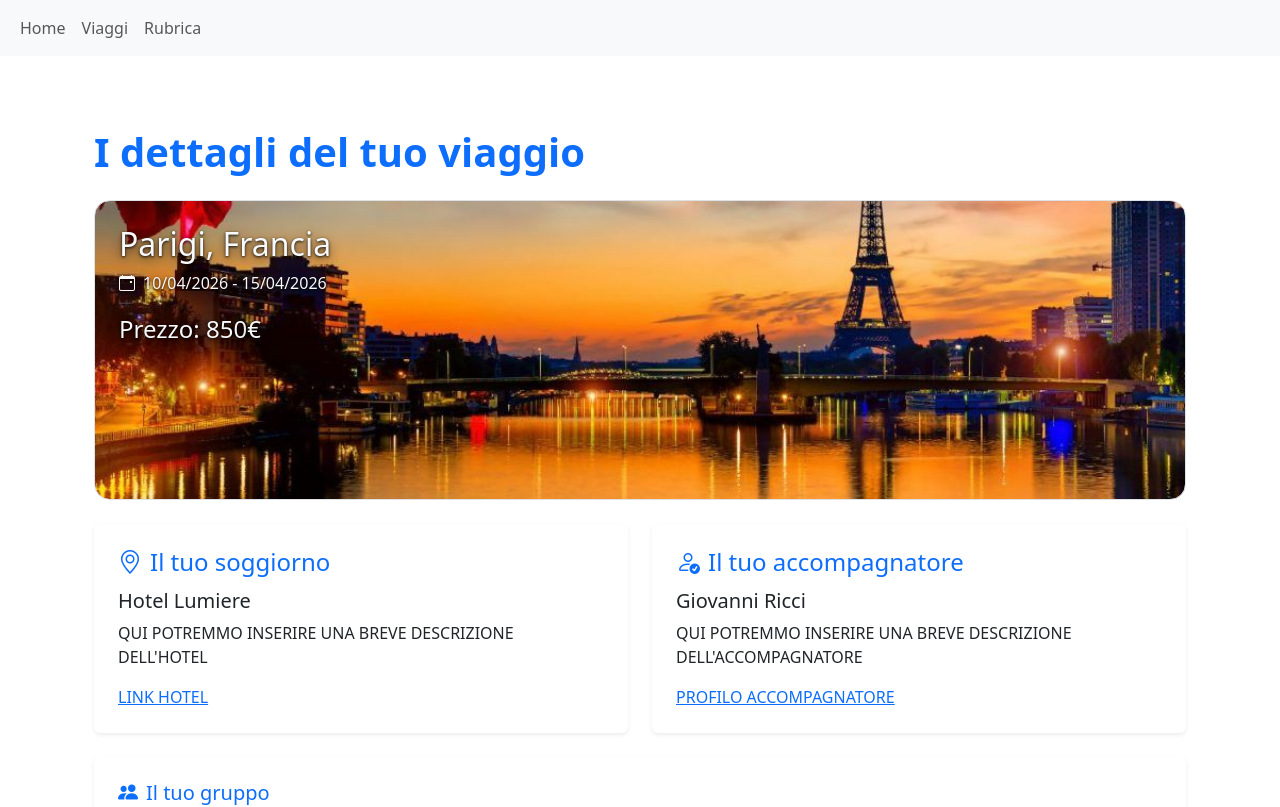
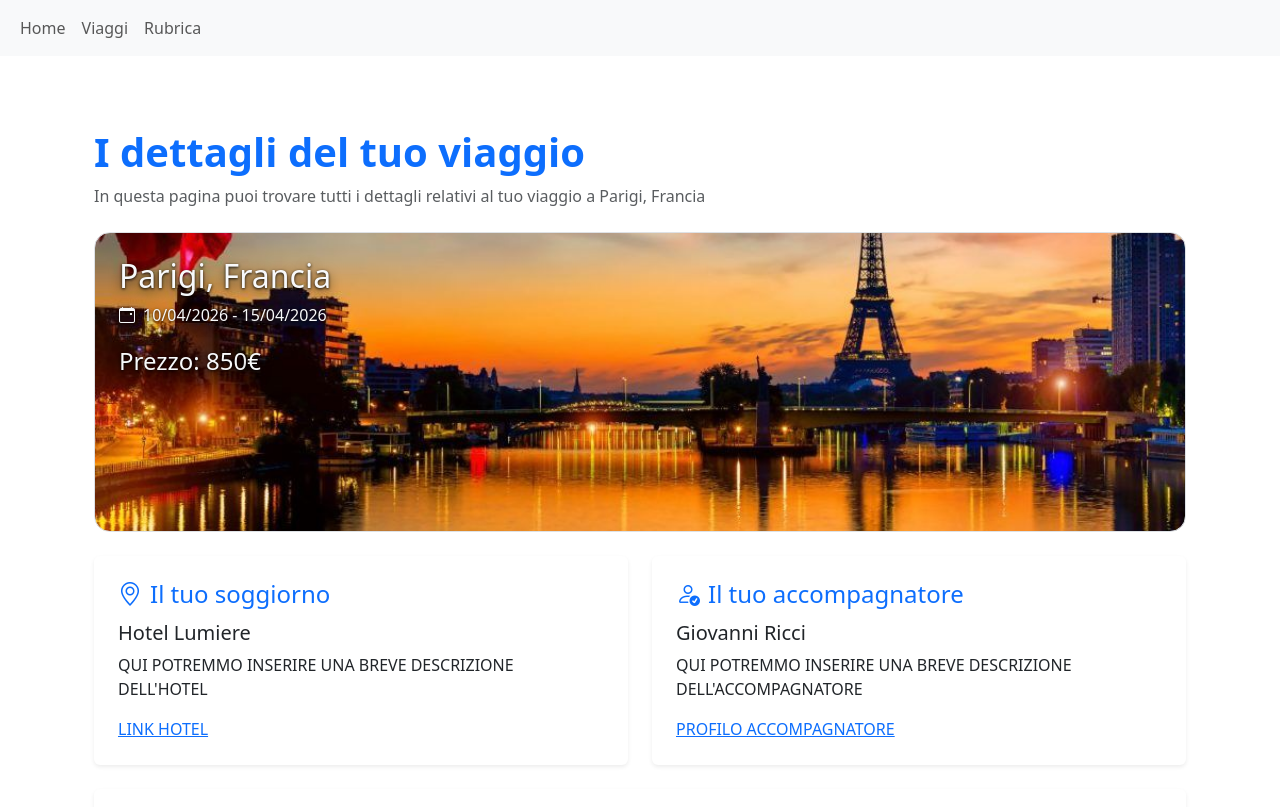
Before and after one commit to MhZ9191/soft-skill-project, a React (Vite) app: page /traveler/1 in a window 1280 px wide. Shown: the top 807 px of the page. Built offline with nearby package versions, Linux system fonts and the light colour scheme.

Commit message:
Add: page subtitle

```diff
--- a/src/pages/TravelDetailPage.jsx
+++ b/src/pages/TravelDetailPage.jsx
@@ -16,6 +16,10 @@ export default function TravelDetailPage() {
   return (
     <main className="container py-5">
       <h1 className="fw-bold text-primary">I dettagli del tuo viaggio</h1>
+      <p className="text-muted mb-0">
+        In questa pagina puoi trovare tutti i dettagli relativi al tuo viaggio a{" "}
+        {travelDetail.to}
+      </p>
 
       <div
         className="travel-jumbo my-4 p-4 text-light border rounded-4"
```
